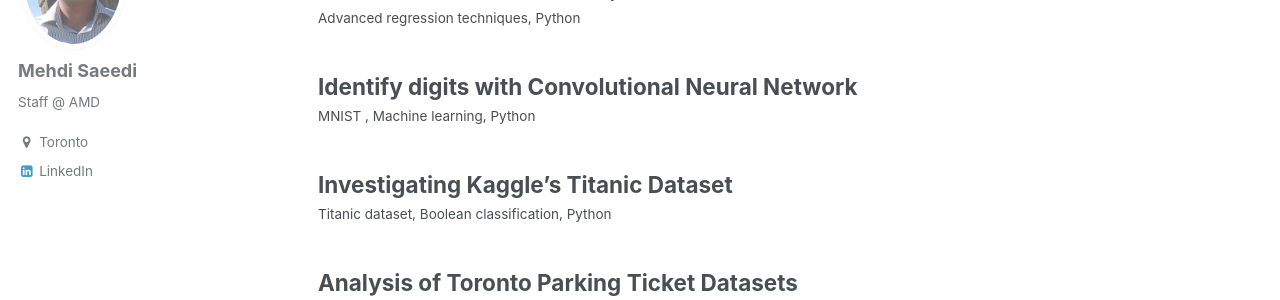
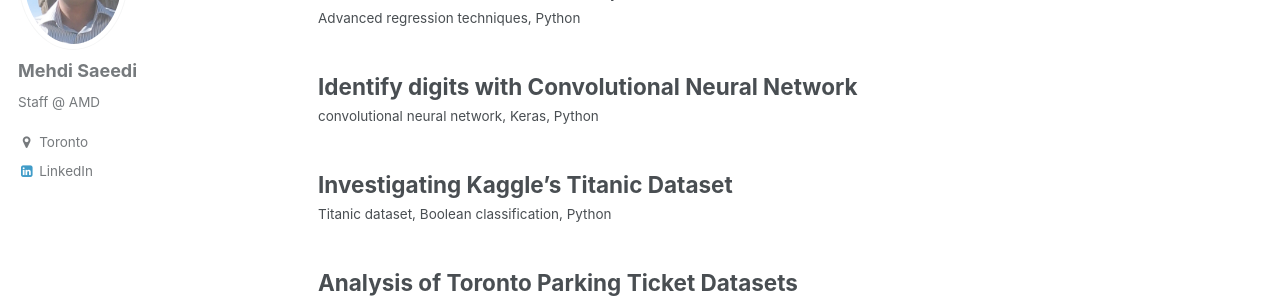
Before and after one commit to mehdi-saeedi/mehdi-saeedi.github.io, a Jekyll site: the page built from index.html, in a window 1280 px wide and 900 px high. Shown: the part 211-511 px from the top of the window. Built offline with Jekyll 4.4.1, drawn with Linux system fonts in a browser that asks for light colours; the list of posts is cut into pages by our own code.

Commit message:
fixed typo

```diff
--- a/_posts/2017-10-18-MNIST-Digit-Recognizer.md
+++ b/_posts/2017-10-18-MNIST-Digit-Recognizer.md
@@ -2,7 +2,7 @@
 layout: single
 title:  "Identify digits with Convolutional Neural Network"
 date:   2017-10-18
-excerpt: MNIST , Machine learning, Python
+excerpt: convolutional neural network, Keras, Python
 tags:
   - CNN
   - MNIST
```
